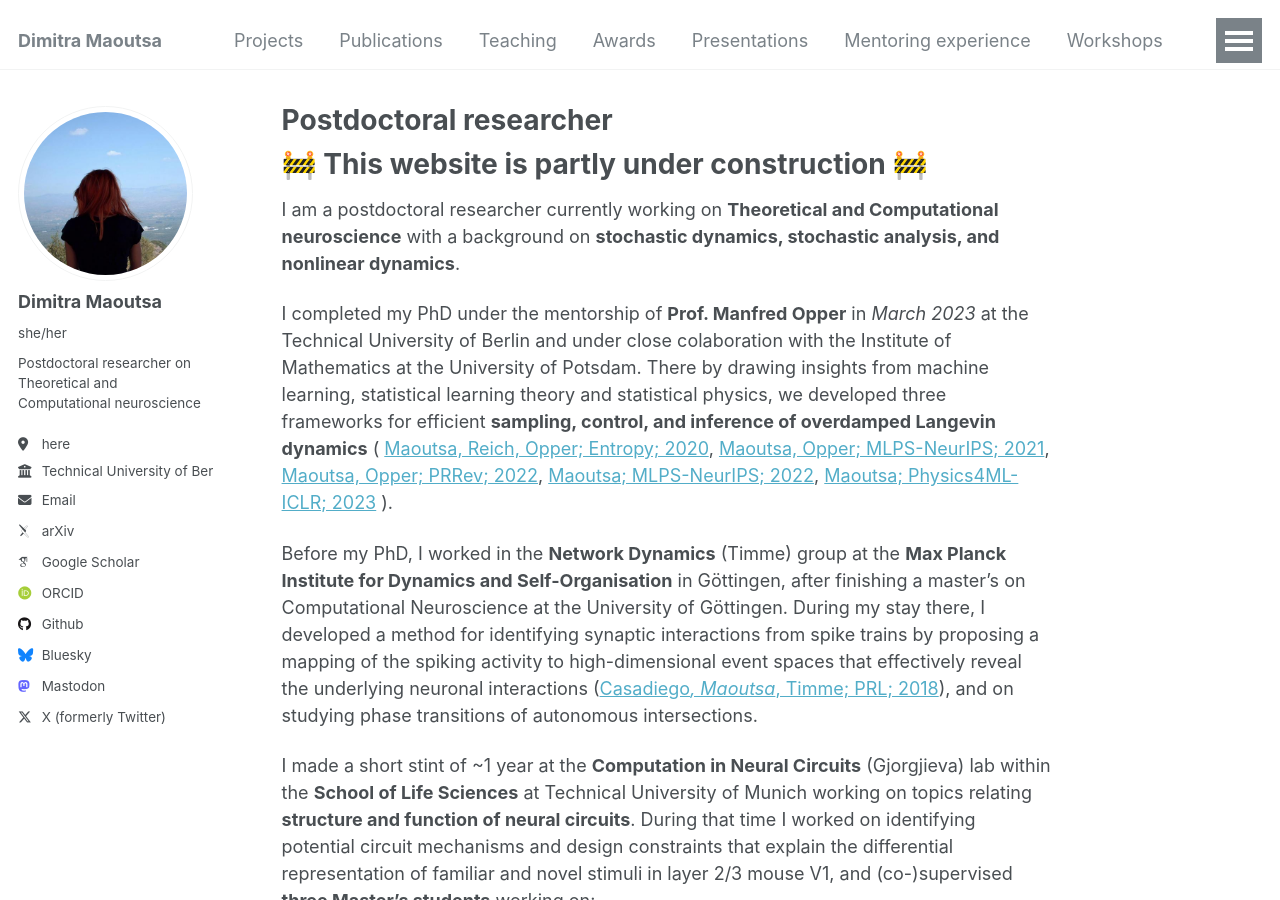
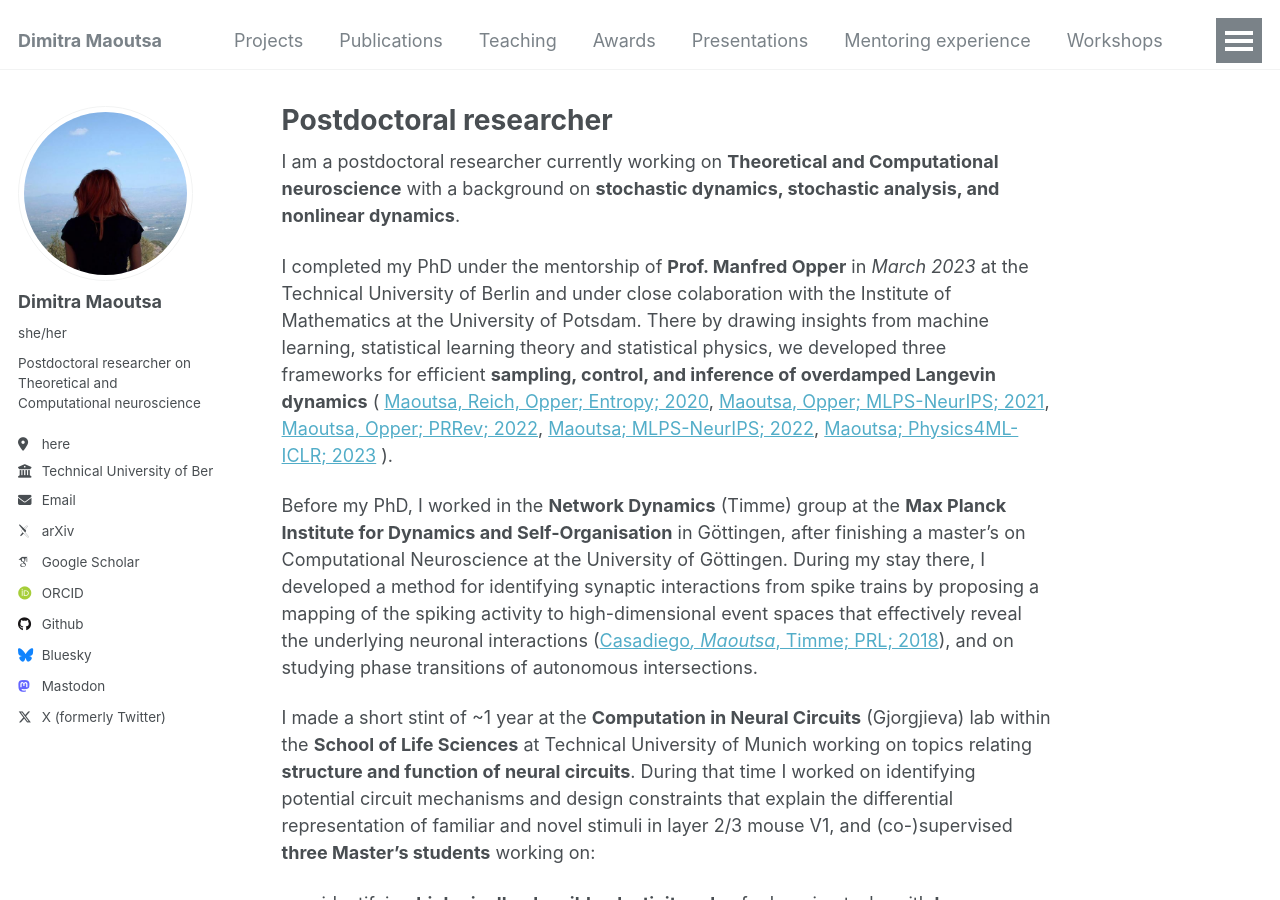
Before and after one commit to dimitra-maoutsa/dimitra-maoutsa.github.io, a Jekyll site: the page built from _pages/about.md, in a window 1280 px wide and 900 px high. Built offline with Jekyll 4.4.1, drawn with Linux system fonts in a browser that asks for light colours; emoji names are drawn with the system emoji font; some web fonts are replaced.

Commit message:
Update about.md

```diff
--- a/_pages/about.md
+++ b/_pages/about.md
@@ -7,8 +7,7 @@ redirect_from:
   - /about.html
 ---
 
-:construction: This website is partly under construction :construction:
-======
+
 I am a postdoctoral researcher currently working on **Theoretical and Computational neuroscience** with a background on **stochastic dynamics, stochastic analysis, and nonlinear dynamics**.
 
 I completed my PhD under the mentorship of **Prof. Manfred Opper** in _March 2023_ at the Technical University of Berlin and under close colaboration with the Institute of Mathematics at the University of Potsdam. There by drawing insights from machine learning, statistical learning theory and statistical physics, we developed three frameworks for efficient **sampling, control, and inference of overdamped Langevin dynamics** ( [Maoutsa, Reich, Opper; Entropy; 2020](https://www.mdpi.com/1099-4300/22/8/802), [Maoutsa, Opper; MLPS-NeurIPS; 2021](https://arxiv.org/abs/2110.13020), [Maoutsa, Opper; PRRev; 2022](https://journals.aps.org/prresearch/abstract/10.1103/PhysRevResearch.4.043035), [Maoutsa; MLPS-NeurIPS; 2022](https://arxiv.org/abs/2301.08102), [Maoutsa; Physics4ML-ICLR; 2023](https://arxiv.org/abs/2304.00423) ).
```
